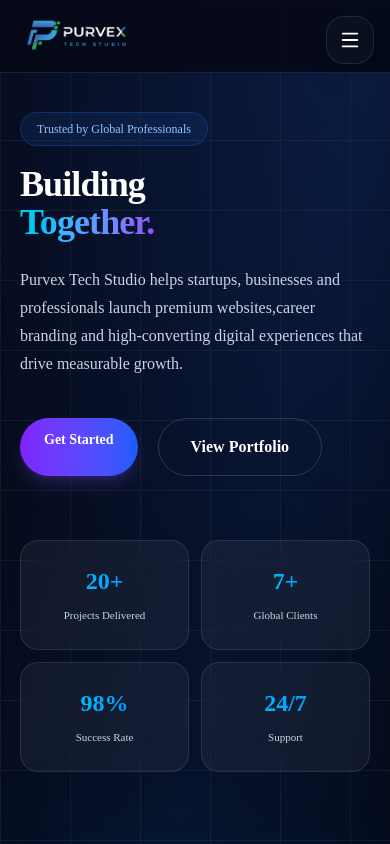
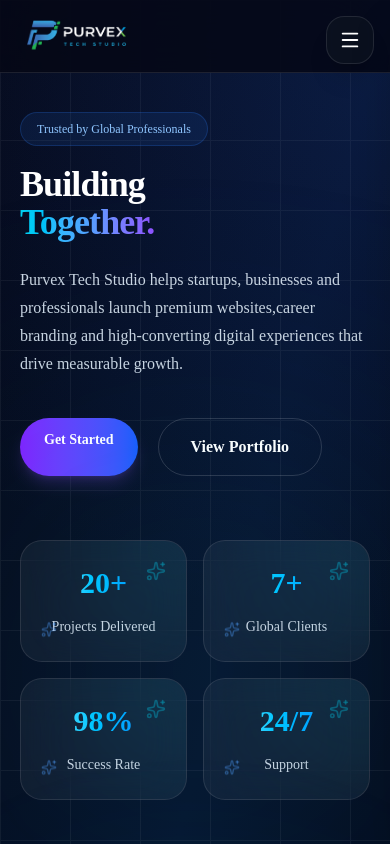
Before and after one commit to infopurvextechstudio-lab/purvex-tech-studio-live, a Next.js app: page / in a window 390 px wide. Shown: the top 844 px of the page. Built offline with nearby package versions, Linux system fonts and the light colour scheme.

Commit message:
Update hero dashboard illustration

```diff
--- a/components/hero/Stats.tsx
+++ b/components/hero/Stats.tsx
@@ -1,6 +1,9 @@
 "use client";
 
 import CountUp from "react-countup";
+import { motion } from "framer-motion";
+import { Sparkles } from "lucide-react";
+import { useRef } from "react";
 
 const stats = [
   {
@@ -25,35 +28,157 @@
   },
 ];
 
-export default function Stats() {
+const container = {
+  hidden: {},
+  show: {
+    transition: {
+      staggerChildren: 0.15,
+    },
+  },
+};
+
+const item = {
+  hidden: {
+    opacity: 0,
+    y: 40,
+    scale: 0.9,
+  },
+  show: {
+    opacity: 1,
+    y: 0,
+    scale: 1,
+    transition: {
+      duration: 0.55,
+      ease: "easeOut",
+    },
+  },
+};
+
+function StatCard({
+  value,
+  suffix,
+  label,
+}: {
+  value: number | string;
+  suffix: string;
+  label: string;
+}) {
+  const cardRef = useRef<HTMLDivElement>(null);
+
+  const handleMove = (e: React.MouseEvent<HTMLDivElement>) => {
+    const card = cardRef.current;
+    if (!card) return;
+
+    const rect = card.getBoundingClientRect();
+
+    const x = e.clientX - rect.left;
+    const y = e.clientY - rect.top;
+
+    const rotateY = ((x - rect.width / 2) / rect.width) * 12;
+    const rotateX = -((y - rect.height / 2) / rect.height) * 12;
+
+    card.style.transform = `
+      perspective(1000px)
+      rotateX(${rotateX}deg)
+      rotateY(${rotateY}deg)
+      scale(1.05)
+    `;
+  };
+
+  const reset = () => {
+    if (!cardRef.current) return;
+
+    cardRef.current.style.transform =
+      "perspective(1000px) rotateX(0deg) rotateY(0deg) scale(1)";
+  };
+
   return (
-    <div className="mt-4 grid grid-cols-2 gap-3 sm:gap-5 lg:grid-cols-4">
-      {stats.map((item) => (
+   <motion.div
+
+  whileHover={{ y: -8 }}
+  transition={{ type: "spring", stiffness: 250 }}
+>
       <div
-          key={item.label}
-          className="group flex min-h-[110px] sm:min-h-[140px] lg:min-h-[170px] flex-col justify-center rounded-2xl lg:rounded-3xl border border-white/10 bg-white/5 px-3 py-5 sm:px-5 sm:py-6 lg:px-6 lg:py-8 backdrop-blur-xl transition-all duration-300 hover:-translate-y-1 hover:border-cyan-400/40 hover:bg-white/10 hover:shadow-[0_0_40px_rgba(6,182,212,.25)]"
+        ref={cardRef}
+        onMouseMove={handleMove}
+        onMouseLeave={reset}
+        className="group relative overflow-hidden rounded-3xl border border-white/10 bg-white/5 p-6 backdrop-blur-xl transition-all duration-300 will-change-transform hover:border-cyan-400/60 hover:shadow-[0_0_60px_rgba(6,182,212,.30)]"
       >
-          <h3 className="bg-gradient-to-r from-cyan-400 to-blue-500 bg-clip-text text-center text-2xl sm:text-3xl lg:text-5xl font-black text-transparent">
-            {typeof item.value === "number" ? (
+        {/* Animated Border */}
+        <div className="absolute inset-0 rounded-3xl p-[1px] opacity-0 transition-opacity duration-500 group-hover:opacity-100">
+          <div className="absolute inset-0 animate-[spin_5s_linear_infinite] rounded-full bg-gradient-to-r from-transparent via-cyan-400 to-transparent" />
+        </div>
+
+        {/* Mouse Glow */}
+        <div className="absolute -right-20 -top-20 h-44 w-44 rounded-full bg-cyan-400/10 blur-3xl transition-all duration-500 group-hover:bg-cyan-400/20" />
+
+        {/* Floating Particles */}
+        <Sparkles className="absolute right-5 top-5 h-5 w-5 animate-pulse text-cyan-400/60" />
+        <Sparkles className="absolute bottom-5 left-5 h-4 w-4 animate-bounce text-blue-400/40" />
+
+        <motion.h2
+          initial={{ scale: 0.6 }}
+          whileInView={{ scale: 1 }}
+          viewport={{ once: true }}
+          transition={{
+            type: "spring",
+            stiffness: 180,
+            damping: 10,
+          }}
+          className="relative bg-gradient-to-r from-cyan-300 via-sky-400 to-blue-500 bg-clip-text text-center text-3xl font-black text-transparent sm:text-4xl lg:text-5xl"
+        >
+          {typeof value === "number" ? (
             <>
               <CountUp
-                  end={item.value}
-                  duration={2.5}
+                end={value}
+                duration={1.3}
                 enableScrollSpy
                 scrollSpyOnce
               />
-                {item.suffix}
+              {suffix}
             </>
           ) : (
-              item.value
+            value
           )}
-          </h3>
+        </motion.h2>
 
-          <p className="mt-2 sm:mt-3 text-center text-[11px] sm:text-sm lg:text-base font-medium leading-5 text-slate-300">
-            {item.label}
-          </p>
+        <motion.p
+          initial={{ opacity: 0 }}
+          whileInView={{ opacity: 1 }}
+          transition={{ delay: 0.25 }}
+          viewport={{ once: true }}
+          className="mt-4 text-center text-sm font-medium text-slate-300 lg:text-base"
+        >
+          {label}
+        </motion.p>
+
+        {/* Bottom Neon Line */}
+        <div className="absolute bottom-0 left-0 h-[2px] w-0 bg-gradient-to-r from-cyan-400 via-sky-400 to-blue-500 transition-all duration-500 group-hover:w-full" />
       </div>
-      ))}
-    </div>
+    </motion.div>
   );
 }
+
+export default function Stats() {
+  return (
+    <motion.div
+      variants={container}
+      initial="hidden"
+      whileInView="show"
+      viewport={{ once: true, amount: 0.25 }}
+      className="relative mt-6 grid grid-cols-2 gap-4 lg:grid-cols-4"
+    >
+      {/* Background Effects */}
+      <div className="pointer-events-none absolute left-1/2 top-1/2 h-[420px] w-[420px] -translate-x-1/2 -translate-y-1/2 rounded-full bg-cyan-500/10 blur-[140px]" />
+
+      {stats.map((stat) => (
+        <StatCard
+          key={stat.label}
+          value={stat.value}
+          suffix={stat.suffix}
+          label={stat.label}
+        />
+      ))}
+    </motion.div>
+  );
+}
--- a/components/sections/Testimonials.tsx
+++ b/components/sections/Testimonials.tsx
@@ -1,76 +1,72 @@
 "use client";
 
 import Link from "next/link";
-import { Star, Quote, BadgeCheck, ArrowRight } from "lucide-react";
+import {
+  Star,
+  Quote,
+  BadgeCheck,
+  ArrowRight,
+  Globe2,
+} from "lucide-react";
 
 const testimonials = [
   {
     name: "James Carter",
     role: "CEO",
-    company: "Vertex Digital",
     country: "🇺🇸 USA",
     text: "Purvex Tech Studio delivered an outstanding website with exceptional performance, modern UI and excellent communication throughout the project.",
   },
   {
     name: "Emma Wilson",
     role: "Marketing Director",
-    company: "Bright Studio",
     country: "🇬🇧 United Kingdom",
     text: "Professional, responsive and highly skilled. The final website exceeded our expectations and significantly improved our online presence.",
   },
   {
     name: "Ahmed Al Mansoori",
     role: "Business Owner",
-    company: "Dubai Vision",
     country: "🇦🇪 UAE",
     text: "The team understood our requirements perfectly and delivered a premium website with excellent support and attention to detail.",
   },
   {
     name: "Sarah Khan",
     role: "Founder",
-    company: "Nova Solutions",
     country: "🇵🇰 Pakistan",
     text: "Highly recommended for businesses looking for modern websites and reliable long-term support.",
   },
   {
     name: "Mohammed Al Qahtani",
     role: "Managing Director",
-    company: "Future Tech",
     country: "🇸🇦 Saudi Arabia",
     text: "Excellent project management, fast delivery and outstanding quality. A trusted technology partner.",
   },
   {
     name: "Noah Williams",
     role: "Startup Founder",
-    company: "LaunchX",
     country: "🇦🇺 Australia",
     text: "Our startup website looks premium and performs perfectly across all devices.",
   },
   {
     name: "Fatima Al Thani",
     role: "Operations Manager",
-    company: "Qatar Business Hub",
     country: "🇶🇦 Qatar",
     text: "Professional service with impressive design quality and smooth communication from start to finish.",
   },
   {
     name: "Ali Raza",
     role: "Entrepreneur",
-    company: "Growth Hub",
     country: "🇵🇰 Pakistan",
     text: "Amazing experience. Everything was delivered exactly as promised with premium quality.",
   },
   {
     name: "Daniel Brooks",
     role: "Creative Director",
-    company: "Pixel Media",
     country: "🇬🇧 United Kingdom",
     text: "Fantastic UI/UX, clean code and excellent responsiveness. Highly recommended.",
   },
   {
     name: "Sophia Miller",
     role: "Business Consultant",
-    company: "Next Vision",
     country: "🇺🇸 USA",
     text: "Purvex transformed our digital presence with a premium website and outstanding support.",
   },
@@ -84,77 +80,89 @@
   const visible = showAll ? testimonials : testimonials.slice(0, 4);
 
   return (
-    <section className="relative overflow-hidden py-24 bg-[#050816]">
-
-      <div className="absolute inset-0 bg-[radial-gradient(circle_at_top,#06B6D420,transparent_45%)]" />
+    <section className="relative overflow-hidden bg-[#050816] py-24">
+      {/* Background Glow */}
+      <div className="absolute inset-0 bg-[radial-gradient(circle_at_top,#06B6D425,transparent_45%)]" />
+      <div className="absolute left-0 top-20 h-80 w-80 rounded-full bg-cyan-500/10 blur-[140px]" />
+      <div className="absolute right-0 bottom-0 h-80 w-80 rounded-full bg-blue-500/10 blur-[140px]" />
 
       <div className="relative mx-auto max-w-7xl px-6">
-
+        {/* Heading */}
         <div className="mx-auto mb-16 max-w-3xl text-center">
-
-          <span className="rounded-full border border-cyan-500/20 bg-cyan-500/10 px-5 py-2 text-sm font-semibold text-cyan-300">
+          <span className="rounded-full border border-cyan-500/20 bg-cyan-500/10 px-5 py-2 text-sm font-semibold tracking-wide text-cyan-300">
             CLIENT TESTIMONIALS
           </span>
 
           <h2 className="mt-8 text-5xl font-black text-white lg:text-6xl">
-            Trusted Worldwide
+            Trusted Globally
           </h2>
 
-          <p className="mt-6 text-lg text-slate-400 leading-8">
-            Businesses across different industries trust Purvex Tech Studio for
-            premium websites, branding and digital solutions.
+          <p className="mt-6 text-lg leading-8 text-slate-400">
+            Businesses around the world trust Purvex Tech Studio for premium
+            websites, performance, and long-term digital growth.
           </p>
 
+          {/* Unique Feature */}
+          <div className="mt-8 flex flex-wrap items-center justify-center gap-4">
+            <div className="rounded-full border border-cyan-500/20 bg-cyan-500/10 px-5 py-2 text-sm text-cyan-300">
+              ⭐ 4.3 Average Rating
             </div>
 
+            <div className="rounded-full border border-white/10 bg-white/5 px-5 py-2 text-sm text-slate-300">
+              🌍 Global Clients
+            </div>
+
+            <div className="rounded-full border border-white/10 bg-white/5 px-5 py-2 text-sm text-slate-300">
+              ⚡ Fast Delivery
+            </div>
+          </div>
+        </div>
+
+        {/* Cards */}
         <div className="grid gap-8 lg:grid-cols-2">
           {visible.map((item) => (
-
             <div
               key={item.name}
-              className="group rounded-[30px] border border-white/10 bg-white/5 p-8 backdrop-blur-xl transition-all duration-500 hover:-translate-y-3 hover:scale-[1.02] hover:border-cyan-400/60 hover:shadow-[0_0_45px_rgba(6,182,212,.18)]"
+              className="group relative overflow-hidden rounded-[32px] border border-white/10 bg-white/5 p-8 backdrop-blur-xl transition-all duration-500 hover:-translate-y-3 hover:border-cyan-400/60 hover:shadow-[0_0_50px_rgba(6,182,212,.20)]"
             >
+              {/* Hover Glow */}
+              <div className="absolute inset-0 opacity-0 transition duration-500 group-hover:opacity-100">
+                <div className="absolute -right-24 -top-24 h-48 w-48 rounded-full bg-cyan-500/10 blur-3xl" />
+              </div>
 
-              <div className="mb-6 flex items-center justify-between">
-
+              {/* Top */}
+              <div className="relative mb-6 flex items-center justify-between">
                 <div className="flex gap-1">
-
-                  {[1,2,3,4,5].map((star)=>(
-
+                  {[1, 2, 3, 4, 5].map((star) => (
                     <Star
                       key={star}
                       size={18}
                       className="fill-yellow-400 text-yellow-400"
                     />
-
                   ))}
-
                 </div>
 
                 <Quote
-                  size={28}
+                  size={30}
                   className="text-cyan-400 opacity-70"
                 />
-
               </div>
 
-              <p className="leading-8 text-slate-300">
+              {/* Review */}
+              <p className="relative leading-8 text-slate-300">
                 "{item.text}"
               </p>
 
-              <div className="mt-8 flex items-center gap-4">
-
-                <div className="flex h-16 w-16 items-center justify-center rounded-full bg-gradient-to-br from-cyan-500 to-blue-600 text-xl font-bold text-white">
-
+              {/* Bottom */}
+              <div className="relative mt-8 flex items-center justify-between">
+                <div className="flex items-center gap-4">
+                  <div className="flex h-16 w-16 items-center justify-center rounded-full bg-gradient-to-br from-cyan-500 to-blue-600 text-xl font-bold text-white shadow-lg shadow-cyan-500/30">
                     {item.name.charAt(0)}
-
                   </div>
 
                   <div>
-
                     <div className="flex items-center gap-2">
-
-                    <h3 className="text-lg font-bold text-white">
+                      <h3 className="font-bold text-white">
                         {item.name}
                       </h3>
 
@@ -162,52 +170,41 @@
                         size={18}
                         className="text-cyan-400"
                       />
-
                     </div>
 
                     <p className="text-sm text-slate-400">
                       {item.role}
                     </p>
 
-                  <p className="text-sm text-cyan-300">
-                    {item.company}
-                  </p>
-
-                  <p className="mt-1 text-xs text-slate-500">
+                    <div className="mt-2 inline-flex items-center gap-1 rounded-full border border-white/10 bg-white/5 px-3 py-1 text-xs text-slate-400">
+                      <Globe2 size={12} />
                       {item.country}
-                  </p>
-
+                    </div>
+                  </div>
                 </div>
 
+                {/* Unique Verified Chip */}
+                <div className="hidden rounded-full border border-emerald-500/20 bg-emerald-500/10 px-3 py-1 text-xs font-semibold text-emerald-300 md:block">
+                  Verified Client
+                </div>
+              </div>
+            </div>
+          ))}
         </div>
 
-            </div>
-
-          ))}
-
-        </div>
-
+        {/* Button */}
         {!showAll && (
-
           <div className="mt-16 flex justify-center">
-
             <Link
               href="/testimonials"
-              className="inline-flex items-center gap-3 rounded-full bg-gradient-to-r from-cyan-500 to-blue-600 px-8 py-4 font-semibold text-white transition-all duration-300 hover:scale-105 hover:shadow-[0_15px_40px_rgba(6,182,212,.35)]"
+              className="inline-flex items-center gap-3 rounded-full bg-gradient-to-r from-cyan-500 to-blue-600 px-8 py-4 font-semibold text-white transition-all duration-300 hover:scale-105 hover:shadow-[0_15px_45px_rgba(6,182,212,.35)]"
             >
-
               View All Reviews
-
               <ArrowRight size={20} />
-
             </Link>
-
           </div>
-
         )}
-
       </div>
-
     </section>
   );
 }
--- a/package.json
+++ b/package.json
@@ -11,7 +11,7 @@
   "dependencies": {
     "@next/bundle-analyzer": "^16.2.12",
     "clsx": "^2.1.1",
-    "framer-motion": "^12.42.2",
+    "framer-motion": "^12.43.0",
     "lucide-react": "^1.26.0",
     "next": "16.2.9",
     "next-themes": "^0.4.6",
```
Also changed, not shown: 1 other file (tests, documents, lock files or other folders). Lines whose indentation alone changed are shown as unchanged.
